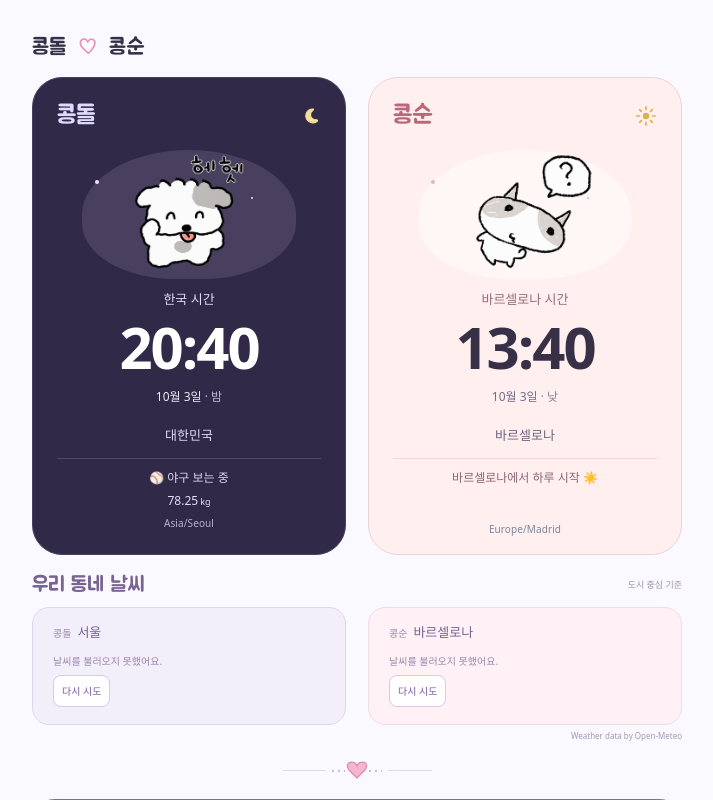
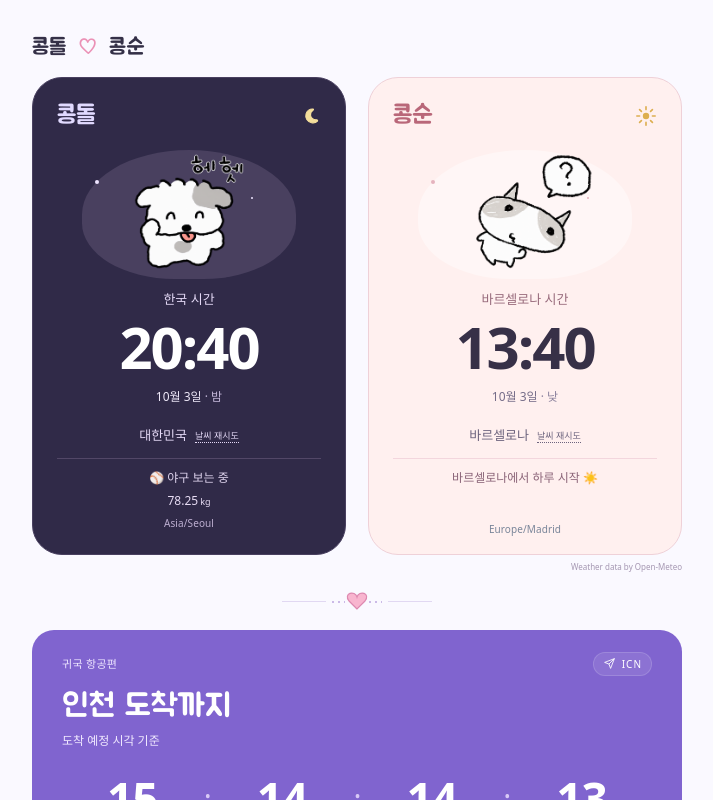
Before and after one commit to piaoria/konglog, a React (Vite) app: page / in a window 1280 px wide. Shown: the top 800 px of the page, without its empty margins (283-996 px from the left). Built offline with nearby package versions, Linux system fonts and the light colour scheme; no server answers; a web font is replaced by a local one.

Commit message:
Place compact weather beside each profile location

```diff
--- a/scripts/browser-check.mjs
+++ b/scripts/browser-check.mjs
@@ -22,7 +22,7 @@ const out = 'C:/Users/cronp/Desktop/project/verification';
   await page.clock.install({ time: new Date('2040-01-01T00:00:00Z') });
   await page.goto('http://127.0.0.1:5173/konglog/');
   if (!(await page.locator('.arrival-message').textContent()).includes('실제 도착과 재회는 아직 확인되지')) throw Error('Arrival must not imply reunion');
-  if ((await page.locator('.peach .place').textContent()) !== '바르셀로나') throw Error('Snapshot must not switch to a future city');
+  if ((await page.locator('.peach .place > span:first-child').textContent()) !== '바르셀로나') throw Error('Snapshot must not switch to a future city');
   await page.screenshot({path:`${out}/arrival-elapsed-390.png`,fullPage:true});
   fs.writeFileSync(`${out}/browser-results.json`, JSON.stringify({browser:'Windows Chrome headless (not iPhone Safari)',results,arrivalBoundary:'passed'},null,2));
   console.log(JSON.stringify(results,null,2));
--- /dev/null
+++ b/src/InlineWeather.tsx
@@ -0,0 +1,22 @@
+import { useEffect, useState } from 'react';
+import { weatherLocations } from './data';
+import { currentWeather, weatherDescription } from './weather';
+import type { Weather } from './weather';
+
+export function InlineWeather({ index }: { index: number }) {
+  const [weather, setWeather] = useState<Weather | null>(null);
+  const [error, setError] = useState(false);
+  const [attempt, setAttempt] = useState(0);
+  const location = weatherLocations[index];
+  useEffect(() => {
+    let active = true;
+    const controller = new AbortController();
+    const timeout = window.setTimeout(() => controller.abort(), 12000);
+    currentWeather(location, controller.signal).then(value => { if (active) setWeather(value); }).catch(() => { if (active) setError(true); }).finally(() => window.clearTimeout(timeout));
+    return () => { active = false; window.clearTimeout(timeout); controller.abort(); };
+  }, [location, attempt]);
+  const description = weather && weatherDescription(weather.code, weather.day);
+  return <span className="inline-weather">
+    {error ? <button type="button" className="weather-retry" aria-label="날씨 다시 불러오기" onClick={() => { setError(false); setWeather(null); setAttempt(value => value + 1); }}>날씨 재시도</button> : !weather ? <span className="weather-loading" role="status">날씨…</span> : <span className="weather-value" aria-label={`${description!.text}, 현재 ${Math.round(weather.temperature)}도`} title={`${description!.text} · 도시 중심 기준`}><span aria-hidden="true">{description!.icon}</span><strong>{Math.round(weather.temperature)}<small>°C</small></strong></span>}
+  </span>;
+}
--- a/src/WeatherSection.tsx
+++ /dev/null
@@ -1,28 +0,0 @@
-import { useEffect, useState } from 'react';
-import { page, travelSnapshot, weatherLocations, homeCity } from './data';
-import { currentWeather, weatherDescription } from './weather';
-import type { Weather } from './weather';
-
-function WeatherCard({ index, city, name }: { index: number; city: string; name: string }) {
-  const [weather, setWeather] = useState<Weather | null>(null);
-  const [error, setError] = useState(false);
-  const [attempt, setAttempt] = useState(0);
-  const location = weatherLocations[index];
-  useEffect(() => {
-    if (!location) return;
-    let active = true;
-    const controller = new AbortController();
-    const timeout = window.setTimeout(() => controller.abort(), 12000);
-    currentWeather(location, controller.signal).then(value => { if (active) setWeather(value); }).catch(() => { if (active) setError(true); }).finally(() => window.clearTimeout(timeout));
-    return () => { active = false; window.clearTimeout(timeout); controller.abort(); };
-  }, [location, attempt]);
-  const description = weather && weatherDescription(weather.code, weather.day);
-  return <article className={`weather-card ${index ? 'away-weather' : ''}`} aria-label={`${name} ${city} 날씨`}>
-    <div className="weather-city"><span>{name}</span><strong>{city}</strong></div>
-    {!location ? <p className="weather-state">날씨 연결 준비 중</p> : error ? <div className="weather-state" role="status"><p>날씨를 불러오지 못했어요.</p><button type="button" onClick={() => { setError(false); setWeather(null); setAttempt(value => value + 1); }}>다시 시도</button></div> : !weather ? <p className="weather-state" role="status">날씨 불러오는 중…</p> : <><div className="weather-current"><span className="weather-icon" aria-hidden="true">{description!.icon}</span><strong>{Math.round(weather.temperature)}<small>°C</small></strong></div><p className="weather-description">{description!.text}<span>체감 {Math.round(weather.feelsLike)}°C</span></p></>}
-  </article>;
-}
-
-export function WeatherSection() {
-  return <section className="weather-section" aria-labelledby="weather-title"><div className="weather-heading"><h2 id="weather-title">우리 동네 날씨</h2><span>도시 중심 기준</span></div><div className="weather-cards"><WeatherCard index={0} city={homeCity} name={page.people.home.name}/><WeatherCard index={1} city={travelSnapshot.place} name={page.people.away.name}/></div><a className="weather-credit" href="https://open-meteo.com/" target="_blank" rel="noreferrer">Weather data by Open-Meteo</a></section>;
-}
--- a/src/data.ts
+++ b/src/data.ts
@@ -27,4 +27,3 @@ export const weightChallenge = {
 
 // 승인된 현재 도시 중심 좌표만 사용합니다. 현재 도시 변경 시 이 좌표도 함께 갱신합니다.
 export const weatherLocations = [{ latitude: 37.5665, longitude: 126.978 }, { latitude: 41.3874, longitude: 2.1686 }];
-export const homeCity = '서울';
--- a/src/main.tsx
+++ b/src/main.tsx
@@ -5,7 +5,7 @@ import { page, travelSnapshot, weightChallenge } from './data';
 import { countdown, localParts, scheduledFlight } from './time';
 // 200일 기능 복원 시 inclusiveDays import와 아래 주석을 함께 복원합니다.
 // import { inclusiveDays } from './time';
-import { WeatherSection } from './WeatherSection';
+import { InlineWeather } from './InlineWeather';
 import { Bean } from './Bean';
 import { parseWeight, weightPoints } from './weight';
 import './style.css';
@@ -49,10 +49,10 @@ function App() {
         <div className="card-top"><span>{card.person.name}</span><span className="sky" aria-label={card.clock.night ? '현지 밤 시간' : '현지 낮 시간'}><svg className="sky-icon" viewBox="0 0 24 24" aria-hidden="true">{card.clock.night ? <path d="M15.4 4.4 C11.8 4.0 8.6 6.2 7.7 9.6 C6.4 14.1 9.2 18.4 13.7 19.3 C16.0 19.8 18.4 19.2 20.0 17.7 C20.7 17.0 20.1 16.0 19.2 16.1 C15.9 16.5 13.0 14.4 12.6 11.2 C12.3 9.0 13.3 7.0 15.2 5.8 C15.9 5.3 16.2 4.6 15.4 4.4Z" fill="currentColor" stroke="currentColor" strokeWidth="1.2" strokeLinecap="round" strokeLinejoin="round"/> : <><circle cx="12" cy="12" r="3.5" fill="currentColor"/><path d="M12 2V5 M12 19V22 M2 12H5 M19 12H22 M5 5L7 7 M17 17L19 19 M5 19L7 17 M17 7L19 5" stroke="currentColor" strokeWidth="1.8" strokeLinecap="round"/></>}</svg></span></div>
         <div className="character">{card.person.photo ? <img src={card.person.photo} alt={card.person.name}/> : <Bean cat={index === 1}/>}</div>
         <p className="clock-label">{card.clockLabel}</p><time dateTime={now.toISOString()} className="time">{card.clock.time}</time><p className="local-date">{card.clock.label} <span>· {card.clock.night ? '밤' : '낮'}</span></p>
-        <p className="place">{card.place}</p><p className="status">{card.status.split(' · ').map(line => <span key={line}>{line}</span>)}</p>{index === 0 && latestWeight && <p className="card-weight-readout">{weightFormat.format(latestWeight.kg)}<small>kg</small></p>}{index === 1 && activeFlight && <p className="flight-remaining"><svg viewBox="0 0 24 24" aria-hidden="true"><path d="M10.5 3 C10.5 1.7 13.5 1.7 13.5 3 L13.5 9 L21 14 L21 16 L13.5 13.5 L13.5 19 L16 21 L16 22 L12 21 L8 22 L8 21 L10.5 19 L10.5 13.5 L3 16 L3 14 L10.5 9Z" fill="currentColor" stroke="currentColor" strokeWidth=".5" strokeLinejoin="round" transform="rotate(30 12 12)"/></svg><span>도착 예정까지 <strong>{activeFlight.minutes}</strong>분</span></p>}<span className="zone">{card.zone}</span>
+        <div className="place"><span>{card.place}</span><InlineWeather index={index}/></div><p className="status">{card.status.split(' · ').map(line => <span key={line}>{line}</span>)}</p>{index === 0 && latestWeight && <p className="card-weight-readout">{weightFormat.format(latestWeight.kg)}<small>kg</small></p>}{index === 1 && activeFlight && <p className="flight-remaining"><svg viewBox="0 0 24 24" aria-hidden="true"><path d="M10.5 3 C10.5 1.7 13.5 1.7 13.5 3 L13.5 9 L21 14 L21 16 L13.5 13.5 L13.5 19 L16 21 L16 22 L12 21 L8 22 L8 21 L10.5 19 L10.5 13.5 L3 16 L3 14 L10.5 9Z" fill="currentColor" stroke="currentColor" strokeWidth=".5" strokeLinejoin="round" transform="rotate(30 12 12)"/></svg><span>도착 예정까지 <strong>{activeFlight.minutes}</strong>분</span></p>}<span className="zone">{card.zone}</span>
       </article>)}
     </section>
-    <WeatherSection/>
+    <a className="weather-credit" href="https://open-meteo.com/" target="_blank" rel="noreferrer">Weather data by Open-Meteo</a>
     <div className="between" aria-hidden="true"><span/><svg viewBox="0 0 60 28"><path d="M5 14H18M42 14H55" stroke="currentColor" strokeWidth="1.5" strokeDasharray="2 4"/><path d="M30 21L22 13C16 5 28 2 30 9C32 2 44 5 38 13Z" fill="#f8b5cf" stroke="#dd89b0" strokeWidth="1.2"/></svg><span/></div>
     <section className="ticket" aria-labelledby="ticket-title">
       <div className="ticket-heading"><span className="eyebrow">귀국 항공편</span><span className="ticket-stamp"><svg viewBox="0 0 24 24" aria-hidden="true"><path d="M21 3L3 10L11 13L14 21Z M11 13L21 3" fill="none" stroke="currentColor" strokeWidth="1.6" strokeLinejoin="round"/></svg> ICN</span></div>
```
Also changed, not shown: src/style.css.
